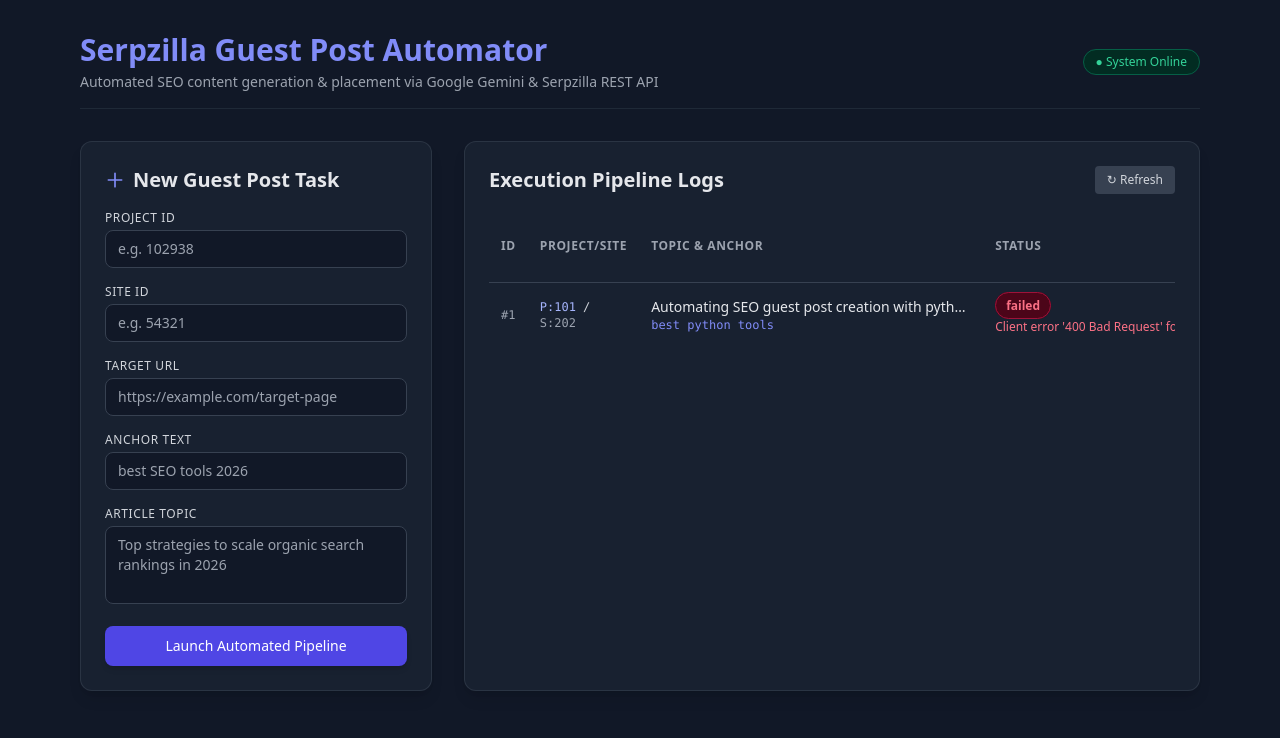
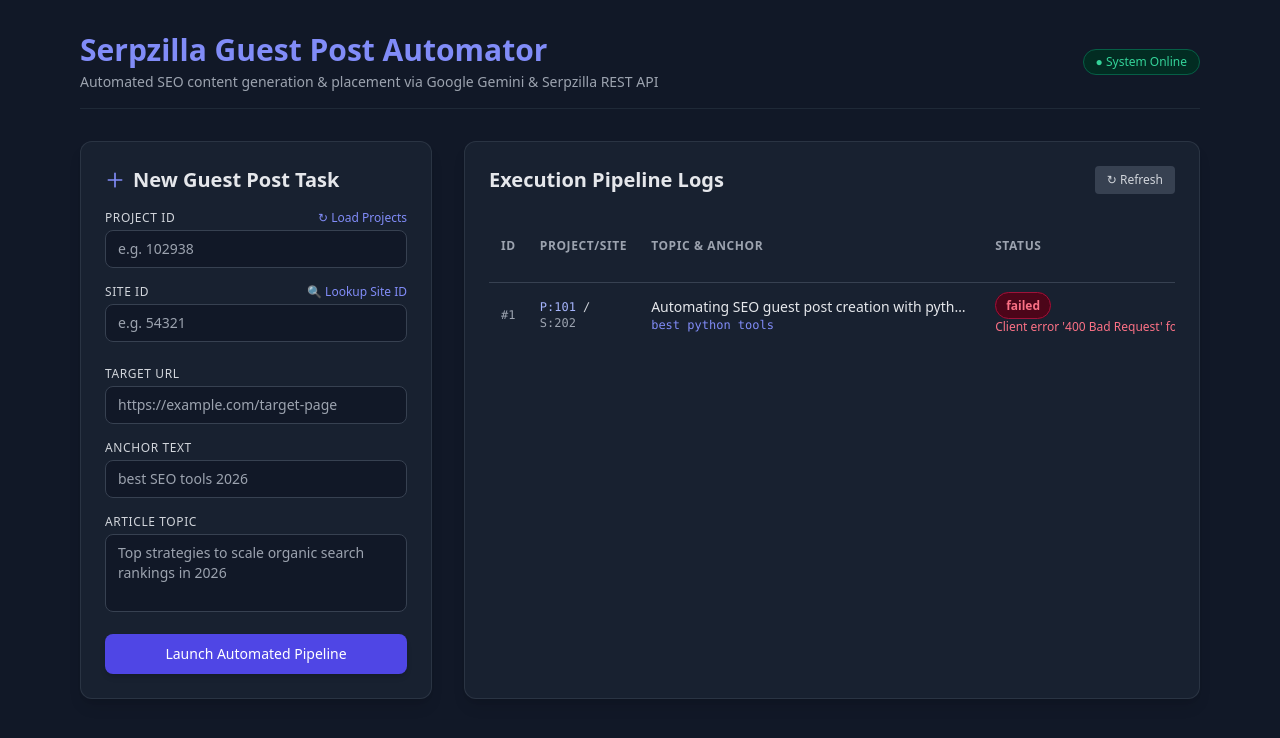
Before and after one commit to ervins324/ai_PR, a FastAPI app: page / in a window 1280 px wide. Shown: the top 738 px of the page. Run offline with FastAPI, Linux system fonts and the light colour scheme; data comes from the database, SQL or seed files in the repository; some libraries are stand-ins or nearby versions.

Commit message:
add buttons get project and site IDs

```diff
--- a/serpzilla_poster/main.py
+++ b/serpzilla_poster/main.py
@@ -171,3 +171,58 @@ async def list_tasks(session: AsyncSession = Depends(get_session)):
     result = await session.execute(statement)
     tasks = result.scalars().all()
     return tasks
+
+
+@app.get("/api/projects")
+async def get_projects():
+    """Fetch and return list of active user projects from Serpzilla API."""
+    client = SerpzillaClient()
+    try:
+        data = await asyncio.to_thread(client.get_projects)
+        projects = []
+        raw_list = data.get("projects") or data.get("list") or (data if isinstance(data, list) else [])
+        if isinstance(raw_list, list):
+            for item in raw_list:
+                if isinstance(item, dict):
+                    projects.append({
+                        "id": item.get("id") or item.get("projectId"),
+                        "name": item.get("name") or item.get("title") or f"Project {item.get('id')}"
+                    })
+        return {"projects": projects, "raw": data}
+    except Exception as exc:
+        logger.exception("Failed to fetch projects from Serpzilla API")
+        raise HTTPException(status_code=500, detail=str(exc))
+
+
+@app.get("/api/sites/lookup")
+async def lookup_site_id(domain: str):
+    """Lookup siteId by domain name from Serpzilla API."""
+    if not domain or not domain.strip():
+        raise HTTPException(status_code=400, detail="Domain parameter is required")
+
+    clean_domain = domain.strip().replace("https://", "").replace("http://", "").split("/")[0]
+    client = SerpzillaClient()
+    try:
+        res = await asyncio.to_thread(client.lookup_site_by_domain, clean_domain)
+        site_id = None
+        if isinstance(res, dict):
+            site_id = res.get("siteId") or res.get("id") or res.get("site_id")
+        elif isinstance(res, (int, str)) and str(res).isdigit():
+            site_id = int(res)
+
+        return {"domain": clean_domain, "site_id": site_id, "raw": res}
+    except Exception as exc:
+        logger.exception(f"Failed to lookup site ID for domain {domain}")
+        raise HTTPException(status_code=500, detail=str(exc))
+
+
+@app.get("/api/sites/search")
+async def search_sites(project_id: int):
+    """Fetch available candidate publisher sites for a project from Serpzilla API."""
+    client = SerpzillaClient()
+    try:
+        data = await asyncio.to_thread(client.search_sites, project_id)
+        return {"project_id": project_id, "data": data}
+    except Exception as exc:
+        logger.exception(f"Failed to search sites for project {project_id}")
+        raise HTTPException(status_code=500, detail=str(exc))
--- a/serpzilla_poster/templates/dashboard.html
+++ b/serpzilla_poster/templates/dashboard.html
@@ -27,14 +27,46 @@
                     New Guest Post Task
                 </h2>
                 <form id="task-form" class="space-y-4">
+                    <!-- Project ID Selection -->
                     <div>
-                        <label class="block text-xs font-medium text-gray-300 uppercase tracking-wider mb-1">Project ID</label>
-                        <input type="number" name="project_id" required placeholder="e.g. 102938" class="w-full bg-gray-900 border border-gray-700 rounded-lg px-3 py-2 text-sm focus:outline-none focus:border-indigo-500 text-white">
+                        <div class="flex justify-between items-center mb-1">
+                            <label class="block text-xs font-medium text-gray-300 uppercase tracking-wider">Project ID</label>
+                            <button type="button" onclick="loadProjects()" class="text-xs text-indigo-400 hover:text-indigo-300 transition-colors flex items-center gap-1">
+                                ↻ Load Projects
+                            </button>
+                        </div>
+                        <div class="space-y-2">
+                            <input type="number" id="project_id_input" name="project_id" required placeholder="e.g. 102938" class="w-full bg-gray-900 border border-gray-700 rounded-lg px-3 py-2 text-sm focus:outline-none focus:border-indigo-500 text-white">
+                            <select id="project_select" onchange="selectProject(this.value)" class="hidden w-full bg-gray-900 border border-indigo-700 rounded-lg px-3 py-2 text-xs text-indigo-300 focus:outline-none focus:border-indigo-500">
+                                <option value="">Select an active project...</option>
+                            </select>
+                        </div>
+                        <div id="project-msg" class="text-xs text-gray-400 mt-1 hidden"></div>
                     </div>
+
+                    <!-- Site ID Lookup -->
                     <div>
-                        <label class="block text-xs font-medium text-gray-300 uppercase tracking-wider mb-1">Site ID</label>
-                        <input type="number" name="site_id" required placeholder="e.g. 54321" class="w-full bg-gray-900 border border-gray-700 rounded-lg px-3 py-2 text-sm focus:outline-none focus:border-indigo-500 text-white">
+                        <div class="flex justify-between items-center mb-1">
+                            <label class="block text-xs font-medium text-gray-300 uppercase tracking-wider">Site ID</label>
+                            <button type="button" onclick="toggleSiteLookup()" class="text-xs text-indigo-400 hover:text-indigo-300 transition-colors">
+                                🔍 Lookup Site ID
+                            </button>
+                        </div>
+                        <input type="number" id="site_id_input" name="site_id" required placeholder="e.g. 54321" class="w-full bg-gray-900 border border-gray-700 rounded-lg px-3 py-2 text-sm focus:outline-none focus:border-indigo-500 text-white mb-2">
+
+                        <!-- Inline Domain Search Box -->
+                        <div id="site-lookup-box" class="hidden bg-gray-900/90 p-3 rounded-lg border border-indigo-900/60 space-y-2">
+                            <div class="text-xs text-gray-300 font-medium">Domain Site ID Lookup</div>
+                            <div class="flex gap-2">
+                                <input type="text" id="lookup_domain_input" placeholder="e.g. techcrunch.com" class="w-full bg-gray-800 border border-gray-700 rounded px-2.5 py-1.5 text-xs text-white focus:outline-none focus:border-indigo-500">
+                                <button type="button" id="lookup-btn" onclick="performSiteLookup()" class="bg-indigo-600 hover:bg-indigo-500 text-white px-3 py-1.5 rounded text-xs transition-colors whitespace-nowrap">
+                                    Search
+                                </button>
+                            </div>
+                            <div id="lookup-msg" class="text-xs"></div>
+                        </div>
                     </div>
+
                     <div>
                         <label class="block text-xs font-medium text-gray-300 uppercase tracking-wider mb-1">Target URL</label>
                         <input type="url" name="target_url" required placeholder="https://example.com/target-page" class="w-full bg-gray-900 border border-gray-700 rounded-lg px-3 py-2 text-sm focus:outline-none focus:border-indigo-500 text-white">
@@ -88,6 +120,79 @@
             'placed': 'bg-emerald-950 text-emerald-400 border-emerald-800',
             'failed': 'bg-rose-950 text-rose-400 border-rose-800'
         };
+
+        async function loadProjects() {
+            const msg = document.getElementById('project-msg');
+            const select = document.getElementById('project_select');
+            msg.className = 'text-xs text-indigo-400 mt-1 block';
+            msg.textContent = 'Fetching projects from Serpzilla...';
+
+            try {
+                const res = await fetch('/api/projects');
+                const data = await res.json();
+                if (res.ok && data.projects && data.projects.length > 0) {
+                    select.innerHTML = '<option value="">Select an active project...</option>' +
+                        data.projects.map(p => `<option value="${p.id}">${p.name} (#${p.id})</option>`).join('');
+                    select.classList.remove('hidden');
+                    msg.className = 'text-xs text-emerald-400 mt-1 block';
+                    msg.textContent = `Loaded ${data.projects.length} projects successfully.`;
+                } else {
+                    msg.className = 'text-xs text-rose-400 mt-1 block';
+                    msg.textContent = data.detail || 'No projects returned or credentials invalid.';
+                }
+            } catch (err) {
+                msg.className = 'text-xs text-rose-400 mt-1 block';
+                msg.textContent = 'Failed to fetch projects.';
+            }
+        }
+
+        function selectProject(val) {
+            if (val) {
+                document.getElementById('project_id_input').value = val;
+            }
+        }
+
+        function toggleSiteLookup() {
+            const box = document.getElementById('site-lookup-box');
+            box.classList.toggle('hidden');
+        }
+
+        async function performSiteLookup() {
+            const domainInput = document.getElementById('lookup_domain_input');
+            const msg = document.getElementById('lookup-msg');
+            const btn = document.getElementById('lookup-btn');
+            const domain = domainInput.value.trim();
+
+            if (!domain) {
+                msg.className = 'text-xs text-rose-400 block';
+                msg.textContent = 'Please enter a domain name.';
+                return;
+            }
+
+            btn.disabled = true;
+            btn.textContent = 'Searching...';
+            msg.className = 'text-xs text-indigo-400 block';
+            msg.textContent = `Looking up ${domain}...`;
+
+            try {
+                const res = await fetch('/api/sites/lookup?domain=' + encodeURIComponent(domain));
+                const data = await res.json();
+                if (res.ok && data.site_id) {
+                    document.getElementById('site_id_input').value = data.site_id;
+                    msg.className = 'text-xs text-emerald-400 block';
+                    msg.textContent = `Found Site ID #${data.site_id} for ${data.domain}! Populated field.`;
+                } else {
+                    msg.className = 'text-xs text-rose-400 block';
+                    msg.textContent = data.detail || `No site ID found for ${domain}.`;
+                }
+            } catch (err) {
+                msg.className = 'text-xs text-rose-400 block';
+                msg.textContent = 'Lookup request failed.';
+            } finally {
+                btn.disabled = false;
+                btn.textContent = 'Search';
+            }
+        }
 
         async function loadTasks() {
             try {
```
Also changed, not shown: serpzilla_poster/serpzilla/client.py (+15 -0 lines).
